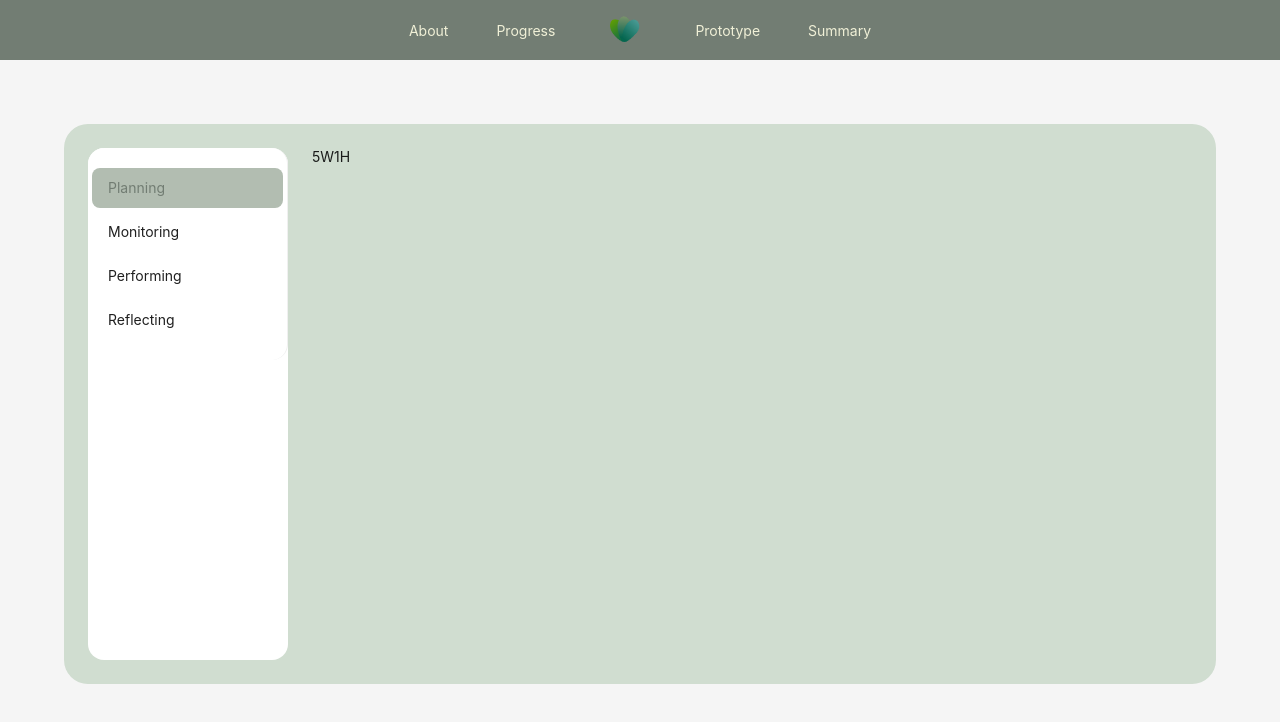
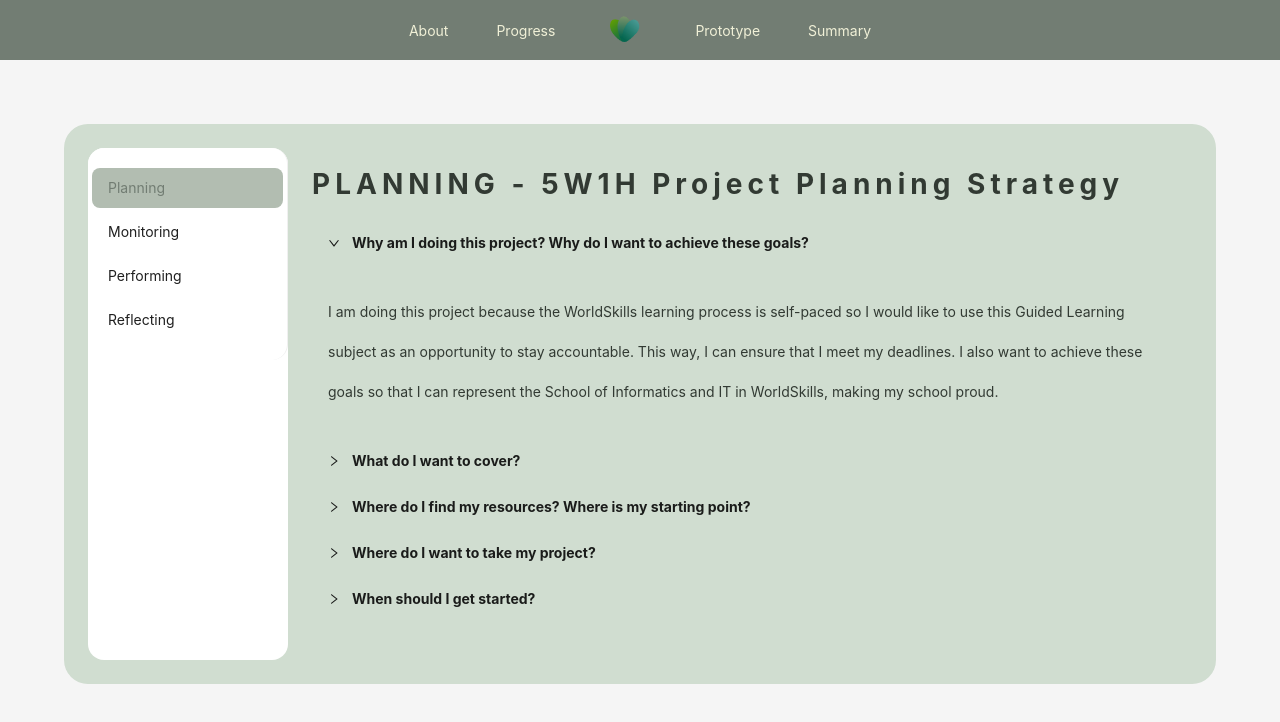
Before and after one commit to sofiaamihan/healthcare-application-e-portfolio, a React app: page /progress in a window 1280 px wide. Shown: the top 722 px of the page. Built offline with nearby package versions, Linux system fonts and the light colour scheme.

Commit message:
Curate Collapsable Content for Planning Section

```diff
--- a/css/App.css
+++ b/css/App.css
@@ -49,3 +49,7 @@ p {
     justify-content: center;
     align-self: center;
 }
+
+.content-box {
+    overflow-y: scroll;
+}
--- a/package.json
+++ b/package.json
@@ -16,7 +16,7 @@
   "description": "",
   "dependencies": {
     "@babel/preset-react": "^7.26.3",
-    "antd": "^5.23.2",
+    "antd": "^5.23.3",
     "babel-loader": "^9.2.1",
     "css-loader": "^7.1.2",
     "css-minimizer-webpack-plugin": "^7.0.0",
--- /dev/null
+++ b/script/components/Collapsables.jsx
@@ -0,0 +1,95 @@
+import React from 'react';
+import { Collapse } from 'antd';
+
+const planning_content = {
+    "a": [
+        "Why am I doing this project? Why do I want to achieve these goals?",
+        "I am doing this project because the WorldSkills learning process is self-paced so I would like to use this Guided Learning subject as an opportunity to stay accountable. This way, I can ensure that I meet my deadlines. I also want to achieve these goals so that I can represent the School of Informatics and IT in WorldSkills, making my school proud."
+    ],
+    "b": [
+        "What do I want to cover?",
+        [
+            "Kotlin Syntax and Data Binding",
+            "Forms and Validation",
+            "Notifications, Snackbars, and Progress Indicators",
+            "Scrolling Items (both horizontal and vertical)",
+            "Scrollable Lists",
+            "CRUD (local database), Filtering, and Preloading JSON data",
+            "Navigation styles and Menus (Options Menu, Bottom Sheet Dialog)",
+            "View Models, Themes, and Shared Preferences",
+            "Creating Charts/Graphs from scratch",
+            "Working with RESTful APIs"
+        ]
+    ],
+    "c": [
+        "Where do I find my resources? Where is my starting point?",
+        "I\’ll mostly be using online resources such as YouTube, Udemy, and the official documentation for Jetpack Compose, Kotlin, and Android. I will follow said documentation and use it as a study guide on where I should start and how I should progress."
+    ],
+    "d": [
+        "Where do I want to take my project?",
+        "One of my goals this year is to be able to establish a strong personal portfolio that I can present when applying for university next year. I want to showcase this elaborate and complex project on GitHub as my first public repository."
+    ],
+    "e": [
+        "When should I get started?",
+        "When the semester begins."
+    ],
+    "f": [
+        "Who can I seek help from?",
+        "Ms Huimei Hu, my teacher in charge of the guided learning subject, who also happens to be the teacher overseeing the Mobile Application Development specialty for WorldSkills."
+    ],
+    "g": [
+        "How do I juggle this project with my other modules?",
+        "Every Monday, I create a detailed plan on what I wish to accomplish for the week on my Muji Planner and Google Calendar. This helps my organise my time more efficiently."
+    ]
+
+}
+
+const items = [
+    {
+      key: '1',
+      label: planning_content['a'][0],
+      children: <p>{planning_content['a'][1]}</p>,
+    },
+    {
+        key: '2',
+        label: planning_content['b'][0],
+        children: <p>{planning_content['b'][1]}</p>,
+    },
+    {
+        key: '3',
+        label: planning_content['c'][0],
+        children: <p>{planning_content['c'][1]}</p>,
+    },
+    {
+        key: '4',
+        label: planning_content['d'][0],
+        children: <p>{planning_content['d'][1]}</p>,
+    },
+    {
+        key: '5',
+        label: planning_content['e'][0],
+        children: <p>{planning_content['e'][1]}</p>,
+    },
+    {
+        key: '6',
+        label: planning_content['f'][0],
+        children: <p>{planning_content['f'][1]}</p>,
+    },
+    {
+        key: '7',
+        label: planning_content['d'][0],
+        children: <p>{planning_content['d'][1]}</p>,
+    },
+  ];
+
+export default function Collapsables() {
+    return (
+        <Collapse defaultActiveKey={['1']} ghost>
+            {items.map(item => (
+                <Collapse.Panel key={item.key} header={<strong>{item.label}</strong>}>
+                    {item.children}
+                </Collapse.Panel>
+            ))}
+        </Collapse>
+    );
+}
--- a/script/screens/Progress.jsx
+++ b/script/screens/Progress.jsx
@@ -1,6 +1,7 @@
 import React, {useState} from 'react';
 import { Layout, Menu } from 'antd';
 const { Content, Sider } = Layout;
+import Collapsables from '../components/Collapsables';
 
 
 export default function Progress(){
@@ -27,7 +28,12 @@ export default function Progress(){
         const renderContent = () => {
             switch (selectedKey) {
                 case '1':
-                    return <div>5W1H</div>;
+                    return(
+                        <div>
+                            <h1>PLANNING  - 5W1H Project Planning Strategy</h1>
+                            <Collapsables />
+                        </div>
+                    );
                 case '2':
                     return <div>Milestone Progress Report + Learning Logs</div>;
                 case '3':
@@ -67,7 +73,8 @@ export default function Progress(){
                     <Content
                         style={{
                         padding: '0 24px',
-                        minHeight: 280,
+                        maxHeight: '60vh',
+                        overflowY: 'auto'
                         }}
                     >
                         {renderContent()}
```
Also changed, not shown: 1 other file (tests, documents, lock files or other folders).
